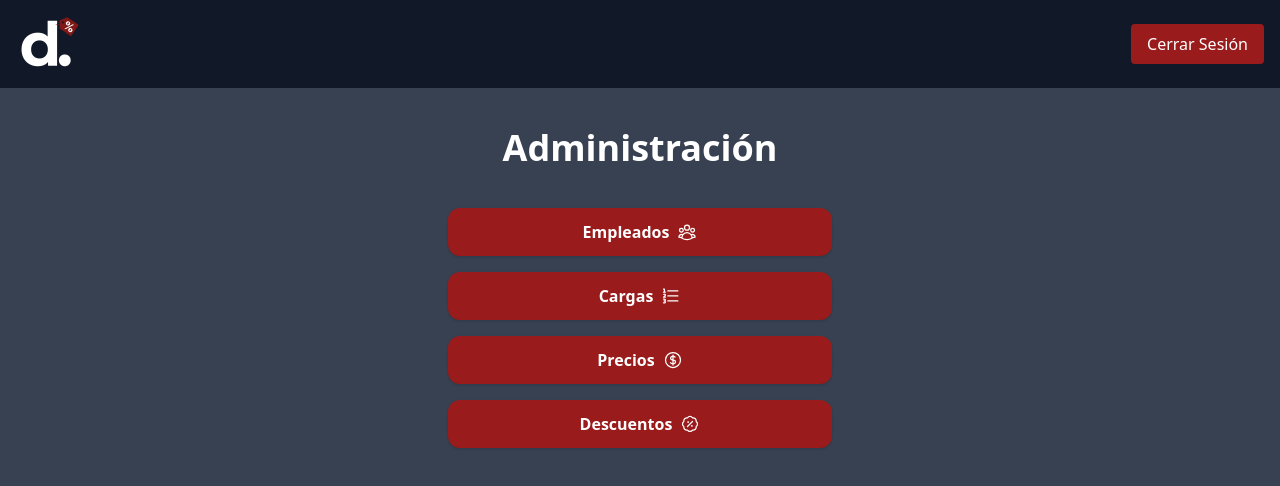
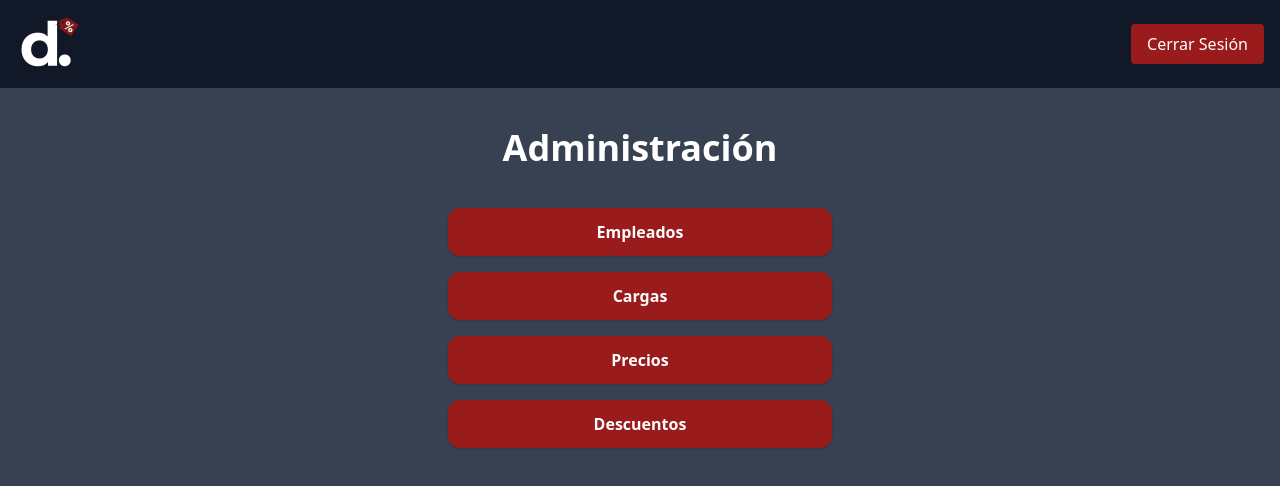
Before and after one commit to julioborn/descuentos, a Next.js app: page /admin in a window 1280 px wide. Shown: the top 486 px of the page. Built offline with nearby package versions, Linux system fonts and the light colour scheme; no server answers; sample sign-in values are in the browser's storage.

Commit message:
svgs eliminados

```diff
--- a/src/app/admin/page.tsx
+++ b/src/app/admin/page.tsx
@@ -16,7 +16,7 @@ export default function AdminPage() {
                     className="bg-red-800 font-semibold py-3 px-4 rounded-xl hover:scale-105 transition-transform shadow flex items-center justify-center gap-2"
                 >
                     <span>Empleados</span>
-                    <svg
+                    {/* <svg
                         xmlns="http://www.w3.org/2000/svg"
                         fill="none"
                         viewBox="0 0 24 24"
@@ -29,34 +29,34 @@ export default function AdminPage() {
                             strokeLinejoin="round"
                             d="M18 18.72a9.094 9.094 0 0 0 3.741-.479 3 3 0 0 0-4.682-2.72m.94 3.198.001.031c0 .225-.012.447-.037.666A11.944 11.944 0 0 1 12 21c-2.17 0-4.207-.576-5.963-1.584A6.062 6.062 0 0 1 6 18.719m12 0a5.971 5.971 0 0 0-.941-3.197m0 0A5.995 5.995 0 0 0 12 12.75a5.995 5.995 0 0 0-5.058 2.772m0 0a3 3 0 0 0-4.681 2.72 8.986 8.986 0 0 0 3.74.477m.94-3.197a5.971 5.971 0 0 0-.94 3.197M15 6.75a3 3 0 1 1-6 0 3 3 0 0 1 6 0Zm6 3a2.25 2.25 0 1 1-4.5 0 2.25 2.25 0 0 1 4.5 0Zm-13.5 0a2.25 2.25 0 1 1-4.5 0 2.25 2.25 0 0 1 4.5 0Z"
                         />
-                    </svg>
+                    </svg> */}
                 </button>
                 <button
                     onClick={() => router.push('/admin/cargas')}
                     className="bg-red-800 font-semibold py-3 px-4 rounded-xl hover:scale-105 transition-transform shadow flex items-center justify-center gap-2"
                 >
                     Cargas
-                    <svg xmlns="http://www.w3.org/2000/svg" fill="none" viewBox="0 0 24 24" stroke-width="1.5" stroke="currentColor" className="size-5">
+                    {/* <svg xmlns="http://www.w3.org/2000/svg" fill="none" viewBox="0 0 24 24" stroke-width="1.5" stroke="currentColor" className="size-5">
                         <path stroke-linecap="round" stroke-linejoin="round" d="M8.242 5.992h12m-12 6.003H20.24m-12 5.999h12M4.117 7.495v-3.75H2.99m1.125 3.75H2.99m1.125 0H5.24m-1.92 2.577a1.125 1.125 0 1 1 1.591 1.59l-1.83 1.83h2.16M2.99 15.745h1.125a1.125 1.125 0 0 1 0 2.25H3.74m0-.002h.375a1.125 1.125 0 0 1 0 2.25H2.99" />
-                    </svg>
+                    </svg> */}
                 </button>
                 <button
                     onClick={() => router.push('/admin/precios')}
                     className="bg-red-800 font-semibold py-3 px-4 rounded-xl hover:scale-105 transition-transform shadow flex items-center justify-center gap-2"
                 >
                     Precios
-                    <svg xmlns="http://www.w3.org/2000/svg" fill="none" viewBox="0 0 24 24" stroke-width="1.5" stroke="currentColor" className="size-5">
+                    {/* <svg xmlns="http://www.w3.org/2000/svg" fill="none" viewBox="0 0 24 24" stroke-width="1.5" stroke="currentColor" className="size-5">
                         <path stroke-linecap="round" stroke-linejoin="round" d="M12 6v12m-3-2.818.879.659c1.171.879 3.07.879 4.242 0 1.172-.879 1.172-2.303 0-3.182C13.536 12.219 12.768 12 12 12c-.725 0-1.45-.22-2.003-.659-1.106-.879-1.106-2.303 0-3.182s2.9-.879 4.006 0l.415.33M21 12a9 9 0 1 1-18 0 9 9 0 0 1 18 0Z" />
-                    </svg>
+                    </svg> */}
                 </button>
                 <button
                     onClick={() => router.push('/admin/precios')}
                     className="bg-red-800 font-semibold py-3 px-4 rounded-xl hover:scale-105 transition-transform shadow flex items-center justify-center gap-2"
                 >
                     Descuentos
-                    <svg xmlns="http://www.w3.org/2000/svg" fill="none" viewBox="0 0 24 24" stroke-width="1.5" stroke="currentColor" className="size-5">
+                    {/* <svg xmlns="http://www.w3.org/2000/svg" fill="none" viewBox="0 0 24 24" stroke-width="1.5" stroke="currentColor" className="size-5">
                         <path stroke-linecap="round" stroke-linejoin="round" d="m8.99 14.993 6-6m6 3.001c0 1.268-.63 2.39-1.593 3.069a3.746 3.746 0 0 1-1.043 3.296 3.745 3.745 0 0 1-3.296 1.043 3.745 3.745 0 0 1-3.068 1.593c-1.268 0-2.39-.63-3.068-1.593a3.745 3.745 0 0 1-3.296-1.043 3.746 3.746 0 0 1-1.043-3.297 3.746 3.746 0 0 1-1.593-3.068c0-1.268.63-2.39 1.593-3.068a3.746 3.746 0 0 1 1.043-3.297 3.745 3.745 0 0 1 3.296-1.042 3.745 3.745 0 0 1 3.068-1.594c1.268 0 2.39.63 3.068 1.593a3.745 3.745 0 0 1 3.296 1.043 3.746 3.746 0 0 1 1.043 3.297 3.746 3.746 0 0 1 1.593 3.068ZM9.74 9.743h.008v.007H9.74v-.007Zm.375 0a.375.375 0 1 1-.75 0 .375.375 0 0 1 .75 0Zm4.125 4.5h.008v.008h-.008v-.008Zm.375 0a.375.375 0 1 1-.75 0 .375.375 0 0 1 .75 0Z" />
-                    </svg>
+                    </svg> */}
                 </button>
             </div>
         </main>
```
